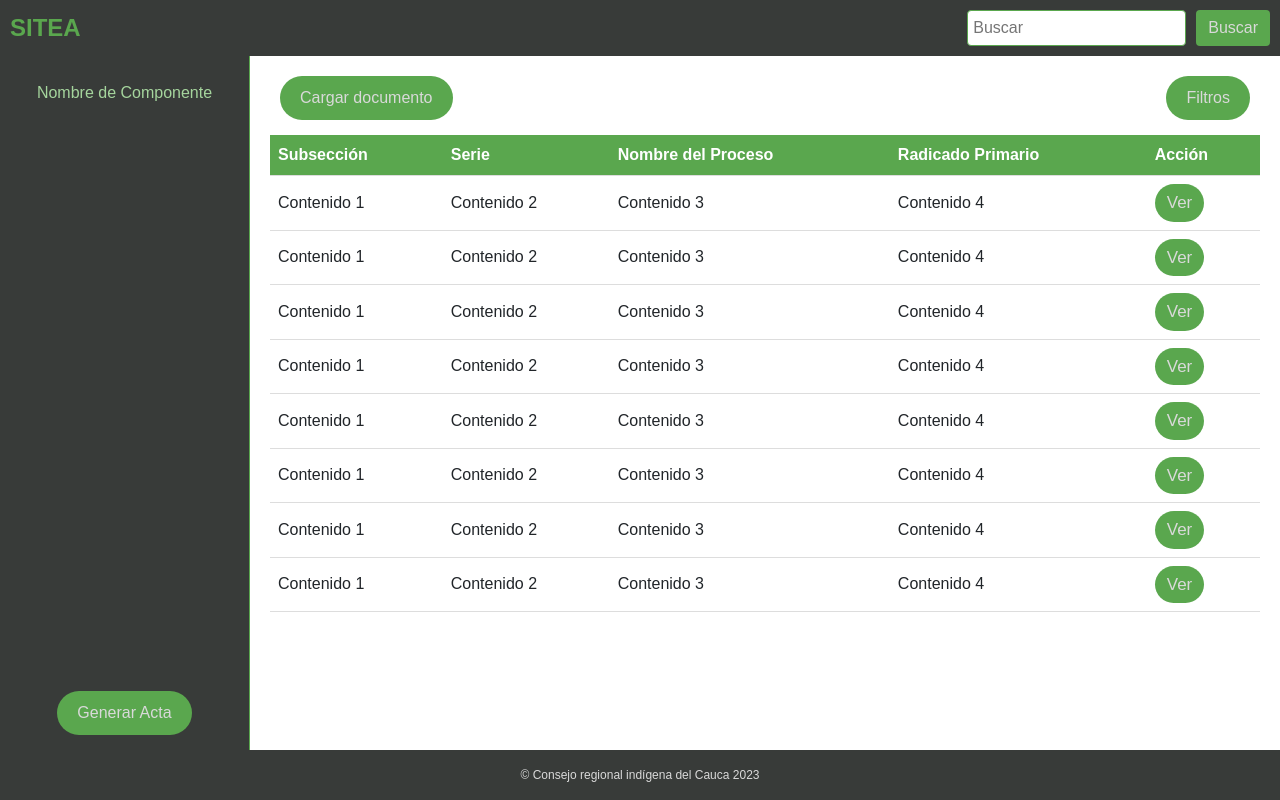
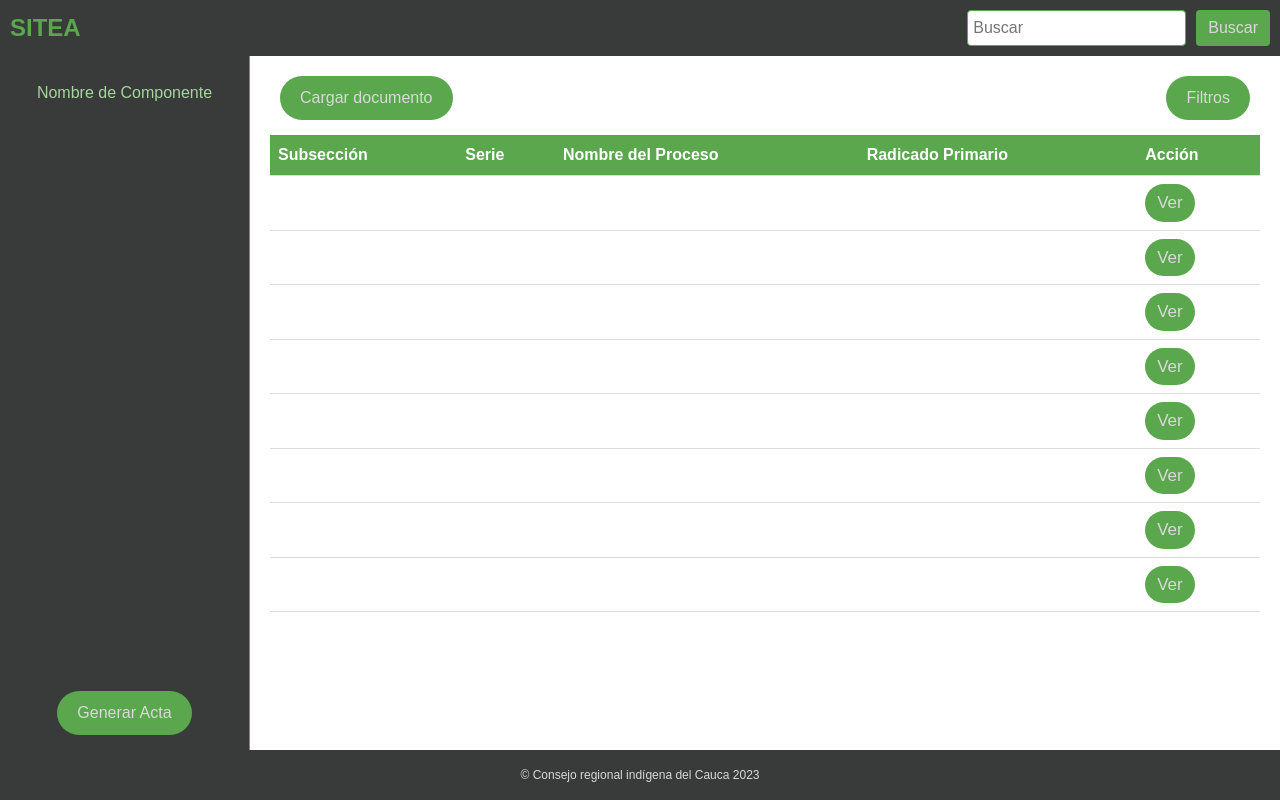
Before and after one commit to leidysantacruz/Cric, an Angular app: page / in a window 1280 px wide. Built offline with nearby package versions, Linux system fonts and the light colour scheme.

Commit message:
Estilos de visualización del documento actualizados

```diff
--- a/src/app/home/home.component.html
+++ b/src/app/home/home.component.html
@@ -48,59 +48,59 @@
                     </thead>
                     <tbody>
                         <tr>
-                            <td>Contenido 1</td>
-                            <td>Contenido 2</td>
-                            <td>Contenido 3</td>
-                            <td>Contenido 4</td>
+                            <td></td>
+                            <td></td>
+                            <td></td>
+                            <td></td>
                             <td><button class="view-btn">Ver</button></td>
                         </tr>
                         <tr>
-                            <td>Contenido 1</td>
-                            <td>Contenido 2</td>
-                            <td>Contenido 3</td>
-                            <td>Contenido 4</td>
+                            <td></td>
+                            <td></td>
+                            <td></td>
+                            <td></td>
                             <td><button class="view-btn">Ver</button></td>
                         </tr>
                         <tr>
-                            <td>Contenido 1</td>
-                            <td>Contenido 2</td>
-                            <td>Contenido 3</td>
-                            <td>Contenido 4</td>
+                            <td></td>
+                            <td></td>
+                            <td></td>
+                            <td></td>
                             <td><button class="view-btn">Ver</button></td>
                         </tr>
                         <tr>
-                            <td>Contenido 1</td>
-                            <td>Contenido 2</td>
-                            <td>Contenido 3</td>
-                            <td>Contenido 4</td>
+                            <td></td>
+                            <td></td>
+                            <td></td>
+                            <td></td>
                             <td><button class="view-btn">Ver</button></td>
                         </tr>
                         <tr>
-                            <td>Contenido 1</td>
-                            <td>Contenido 2</td>
-                            <td>Contenido 3</td>
-                            <td>Contenido 4</td>
+                            <td></td>
+                            <td></td>
+                            <td></td>
+                            <td></td>
                             <td><button class="view-btn">Ver</button></td>
                         </tr>
                         <tr>
-                            <td>Contenido 1</td>
-                            <td>Contenido 2</td>
-                            <td>Contenido 3</td>
-                            <td>Contenido 4</td>
+                            <td></td>
+                            <td></td>
+                            <td></td>
+                            <td></td>
                             <td><button class="view-btn">Ver</button></td>
                         </tr>
                         <tr>
-                            <td>Contenido 1</td>
-                            <td>Contenido 2</td>
-                            <td>Contenido 3</td>
-                            <td>Contenido 4</td>
+                            <td></td>
+                            <td></td>
+                            <td></td>
+                            <td></td>
                             <td><button class="view-btn">Ver</button></td>
                         </tr>
                         <tr>
-                            <td>Contenido 1</td>
-                            <td>Contenido 2</td>
-                            <td>Contenido 3</td>
-                            <td>Contenido 4</td>
+                            <td></td>
+                            <td></td>
+                            <td></td>
+                            <td></td>
                             <td><button class="view-btn">Ver</button></td>
                         </tr>
                     </tbody>
--- a/src/app/listar/listar.component.html
+++ b/src/app/listar/listar.component.html
@@ -52,9 +52,9 @@
                 </thead>
                 <tbody>
                     <tr>
-                        <td>Proceso 1</td>
-                        <td>Documento 1</td>
-                        <td>12345</td>
+                        <td></td>
+                        <td></td>
+                        <td></td>
                         <td>
                             <button class="btn view" title="Ver">Ver</button>
                             <button class="btn edit" title="Editar">Editar</button>
--- a/src/app/previzualizacion-info/previzualizacion-info.component.css
+++ b/src/app/previzualizacion-info/previzualizacion-info.component.css
@@ -75,8 +75,8 @@ body {
 .container-body {
     display: flex;
     flex: 1;
-    background-color: #fff; /* Fondo blanco dentro de las líneas verdes */
-    overflow: hidden; /* Evita el desplazamiento del contenedor */
+    background-color: #fff;
+    overflow: hidden;
 }
 
 .container-body_left {
@@ -137,39 +137,24 @@ body {
     margin-top: auto;
 }
 
-.btn-cargar-doc, .btn-filtros {
-    background-color: var(--color-green-dark);
-    color: var(--color-gray-light);
-    border: none;
-    padding: 10px 20px;
-    border-radius: 25px;
-    cursor: pointer;
-    margin: 0 10px;
+.container-body_right {
+    flex: 1;
+    padding: 10px;
+    overflow-y: auto;
+    background-color: #fff;
+    display: flex;
+    justify-content: center; /* Centra horizontalmente */
+    align-items: center; /* Centra verticalmente */
 }
 
-.container-body_right {
-    flex: 1;
-    padding: 20px;
-    overflow-y: auto; /* Permite el desplazamiento vertical solo en esta sección */
-    background-color: #fff; /* Fondo blanco para el área de contenido */
-}
-
-.controller {
-    display: flex;
-    justify-content: space-between;
-    margin-bottom: 15px;
-}
-
-/* Estilos para el formulario de previsualización */
 .container {
-    width: 100%;
-    max-width: 1200px;
-    margin: 0 auto;
-    padding: 20px;
-    background-color: #eeeeee;
-    border-radius: 30px;
-    position: relative;
-    text-align: center; /* Asegura que todos los elementos de texto se centren dentro del contenedor */
+    width: 70%; /* Ajusta el ancho total del formulario */
+    max-width: 900px; /* Establece un máximo ancho para el formulario */
+    padding: 40px; /* Ajusta el padding para hacerlo más largo */
+    border-radius: 15px; /* Redondea las esquinas del formulario */
+    background-color: #fff; /* Fondo blanco para el formulario */
+    margin-left: 10%; /* Mueve el formulario hacia la izquierda */
+    text-align: center; /* Centra el contenido del formulario */
 }
 
 .back-button {
@@ -184,21 +169,17 @@ body {
 }
 
 h2 {
-    text-align: center;
     color: black;
     font-size: 24px;
     font-weight: bold;
-    margin-top: 0; /* Elimina el margen superior si está presente */
-    margin-bottom: 20px; /* Espacio entre el título y el contenido */
+    margin-bottom: 20px; /* Espacio inferior */
 }
-
 
 .modal-content {
     background-color: #d3d3d3;
     padding: 20px;
     border-radius: 30px;
     box-shadow: 0 4px 8px rgba(0, 0, 0, 0.1);
-    margin-top: 20px;
 }
 
 .form-row {
@@ -218,14 +199,35 @@ h2 {
     padding: 8px;
     border: none;
     border-bottom: 2px solid black;
-    background-color: transparent;
+    background-color: #ffffff; /* Cambia a gris claro */
     outline: none;
     box-sizing: border-box;
     color: black;
 }
 
-.form-row input[readonly] {
-    background-color: transparent;
+/* Asegura que los campos sean editables */
+.form-row input:not([readonly]) {
+    cursor: text;
+    background-color: #d0d0d0; /* Cambia a gris claro */
+}
+
+/* Formulario actualizado según la imagen */
+.formulario input {
+    width: calc(100% - 20px); /* Ajusta el ancho de los campos del formulario */
+    padding: 15px; /* Ajusta el padding para mayor área de clic */
+    border: 1px solid #ddd;
+    border-radius: 5px;
+    background-color: #fff;
+    margin-bottom: 15px;
+    box-sizing: border-box; /* Asegura que el padding se incluya en el ancho total */
+}
+
+/* Ajusta el diseño de las filas del formulario */
+.formulario .form-row {
+    display: flex;
+    flex-direction: column; /* Cambia a columna para un diseño más largo y alineado */
+    width: 100%;
+    gap: 15px;
 }
 
 .button-container {
@@ -258,6 +260,5 @@ h2 {
     text-align: center;
     padding: 10px;
     font-size: 14px;
-    border-top: 1px solid var(--color-green-dark);
     flex-shrink: 0;
 }
```
Also changed, not shown: src/app/previzualizacion-info/previzualizacion-info.component.html (+22 -20 lines).
